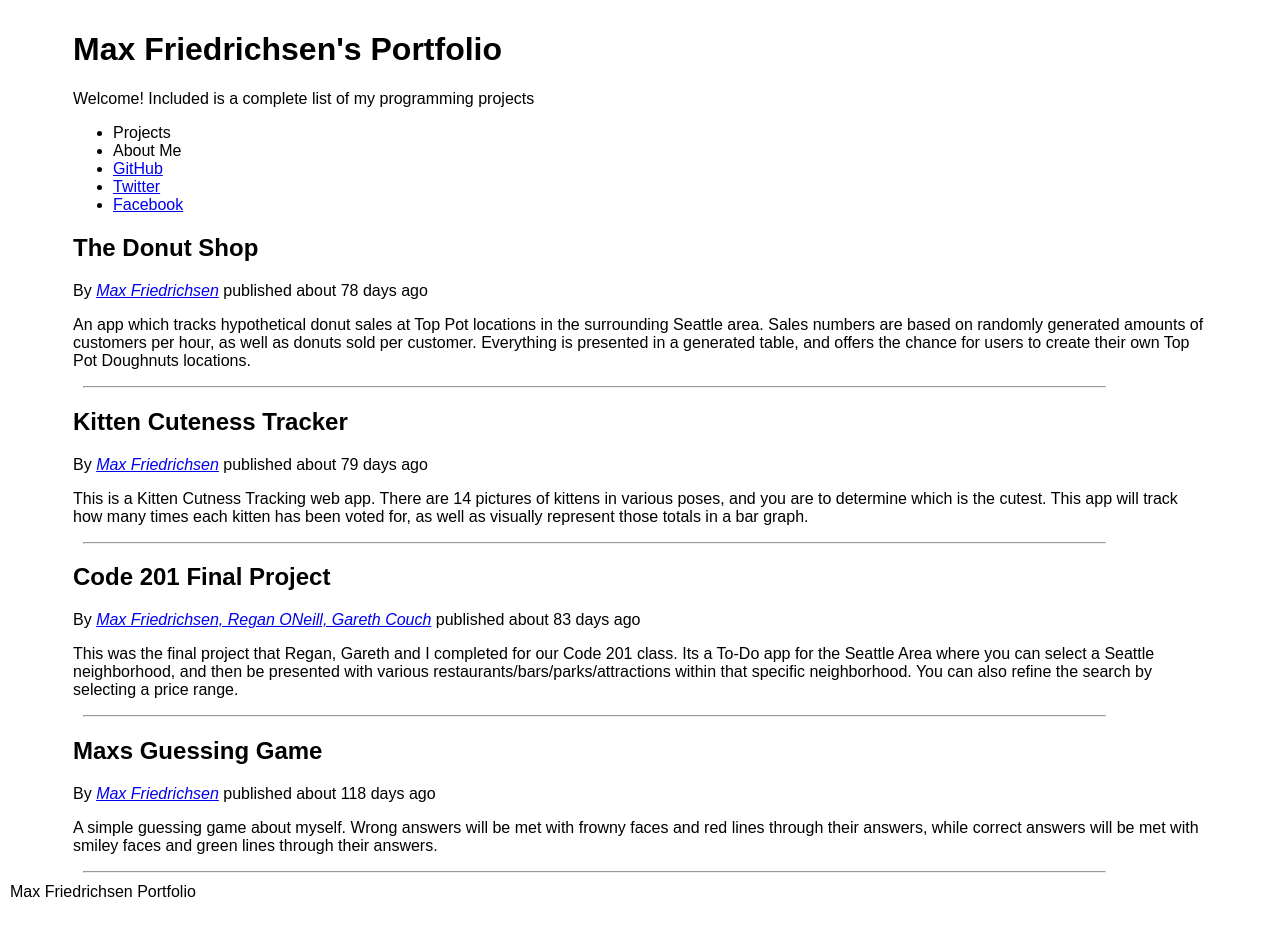
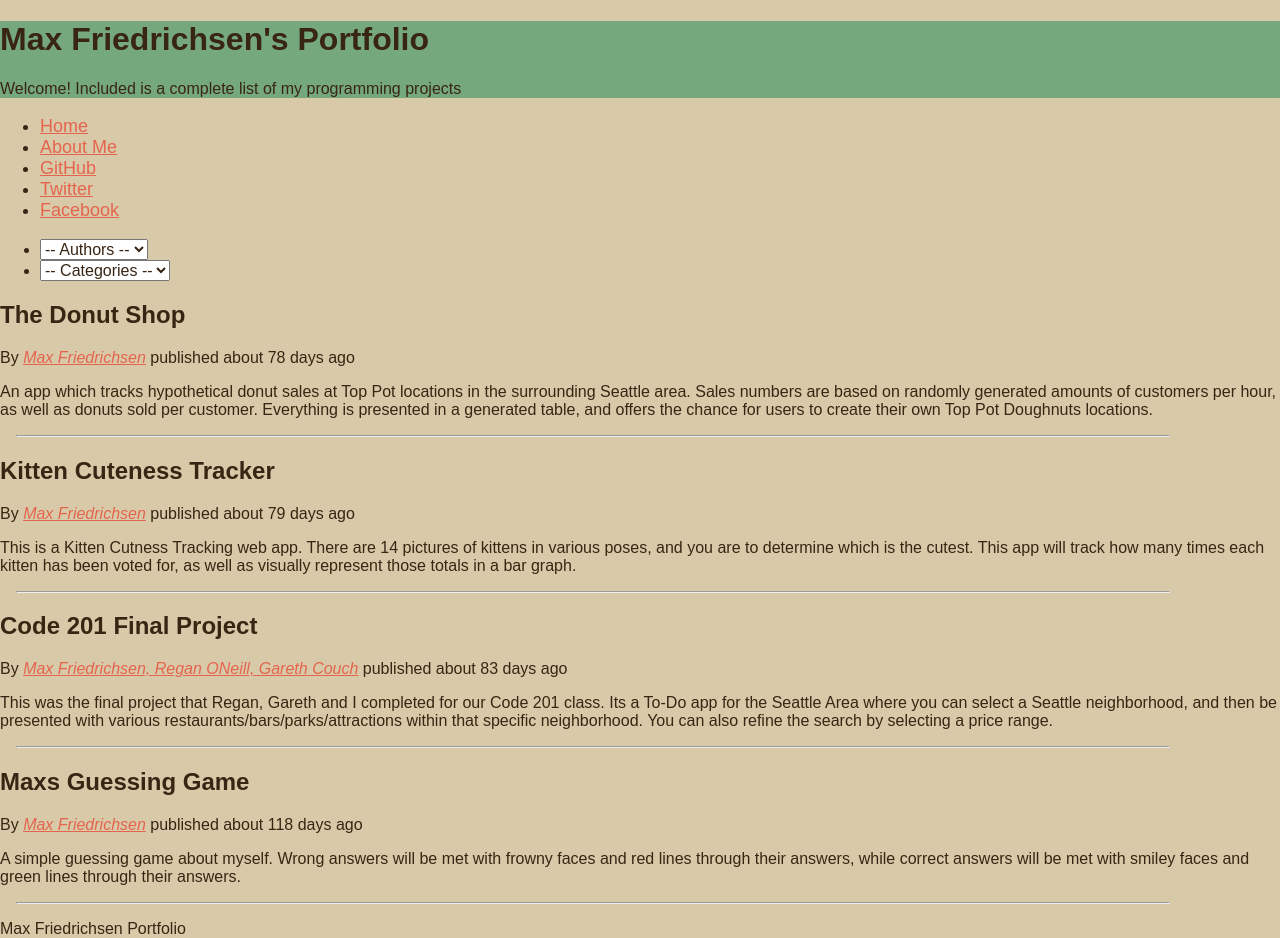
Before and after one commit to meeksfred/portfolio, a plain HTML site: page index.html in a window 1280 px wide. Before the commit the page ends 911 px from the top, so only its background shows below. Drawn offline with nearby package versions, Linux system fonts and the light colour scheme.

Commit message:
tabs work, header and layout in progress, icons on the way

```diff
--- a/index.html
+++ b/index.html
@@ -7,23 +7,36 @@
     <link rel="stylesheet" href="styles/main.css">
   </head>
   <body>
-    <main>
-      <header>
+    <header class="main-header">
       <h1>
         Max Friedrichsen's Portfolio
       </h1>
       <p>Welcome! Included is a complete list of my programming projects</p>
     </header>
-      <nav>
+    <nav class="head-nav">
       <ul>
-          <li>Projects</li>
-          <li>About Me</li>
-          <li><a href='https://github.com/meeksfred' target='_blank'>GitHub</a></li>
-          <li><a href='https://twitter.com/maxamillionfred' target='_blank'>Twitter</a></li>
+        <li class="tab" data-content="projects"><a href="#">Home</a></li>
+        <li class="tab" data-content="about"><a href="#">About Me</a></li>
+        <li><a href='https://github.com/meeksfred' target='_blank'>GitHub</a></li>          <li><a href='https://twitter.com/maxamillionfred' target='_blank'>Twitter</a></li>
         <li><a href='https://www.facebook.com/max.friedrichsen' target='_blank'>Facebook</a></li>
       </ul>
     </nav>
-      <section id="projects">
+    <main>
+      <section id="projects" class="tab-content">
+        <div>
+          <ul id="filters">
+            <li>
+              <select id="author-filter">
+                <option value="">-- Authors --</option>
+              </select>
+            </li>
+            <li>
+              <select id="category-filter">
+                <option value="">-- Categories --</option>
+              </select>
+            </li>
+          </ul>
+        </div>
         <article class="template" data-category="old projects">
           <header>
             <h2>Title</h2>
@@ -35,6 +48,21 @@
           <section class="project-body"></section>
         </article>
       </section>
+      <section id="about" class="tab-content">
+        <h2>
+          Welcome to the Blog!
+        </h2>
+        <section>
+          <p>A born and raised Seattlite coming from the suburb of Shoreline, I'm an aspiring developer currently taking classes through the wonderful company Codefellows.
+          <h3>My Interests:</h3>
+          <ul>
+            <li>Coding</li>
+            <li>Sports (Go Mariners!)</li>
+            <li>Hiking</li>
+            <li>Video Games</li>
+          </ul>
+        </section>
+      </section>
     </main>
     <footer>
       Max Friedrichsen Portfolio
@@ -42,5 +70,6 @@
     <script type='text/javascript' src='scripts/portfolioArticles.js'></script>
     <script src='https://code.jquery.com/jquery-2.2.1.min.js'></script>
     <script type='text/javascript' src='scripts/portfolio.js'></script>
+    <script type='text/javascript' src='scripts/portfolioView.js'></script>
   </body>
 </html>
--- a/scripts/portfolio.js
+++ b/scripts/portfolio.js
@@ -13,6 +13,7 @@ Project.prototype.toHtml = function() {
   var $newProject = $('article.template').clone();
 
   $newProject.attr('data-category', this.category);
+  $newProject.attr('data-author', this.author);
   $newProject.find('.authorInfo a').html(this.author);
   $newProject.find('.authorInfo a').attr('href', this.authorUrl);
   $newProject.find('h2').html(this.title);
--- /dev/null
+++ b/scripts/portfolioView.js
@@ -0,0 +1,14 @@
+var projectView = {};
+
+projectView.mainNav = function() {
+  $('.head-nav').on('click', 'li', function () {
+    $('.tab-content').hide();
+    $('#' + $(this).data('content')).show();
+  });
+
+  $('.head-nav .tab:first').click();
+};
+
+$(document).ready(function() {
+  projectView.mainNav();
+});
--- a/styles/main.css
+++ b/styles/main.css
@@ -1,10 +1,10 @@
 body {
-  padding: 10px;
+  background-color: #D8CAA8;
+  color: #382513;
 }
 
 main {
-  margin: auto;
-  width: 90%;
+  width: 100%;
 }
 
 address {
@@ -12,10 +12,32 @@ address {
 }
 
 hr {
-  margin: 10px;
+  margin: 1em;
   width: 90%;
+}
+
+a, a:link, a:active {
+  color: #E5644E;
+}
+
+h1 {
+  padding: 0;
 }
 
 .template {
   display: none;
 }
+
+.main-header {
+  background-color: #76A87E;
+}
+
+.head-nav {
+  list-style: none;
+  padding: 0;
+}
+
+.head-nav {
+  list-style-type: none;
+  font-size: 18px;
+}
```
Lines whose indentation alone changed are shown as unchanged.
